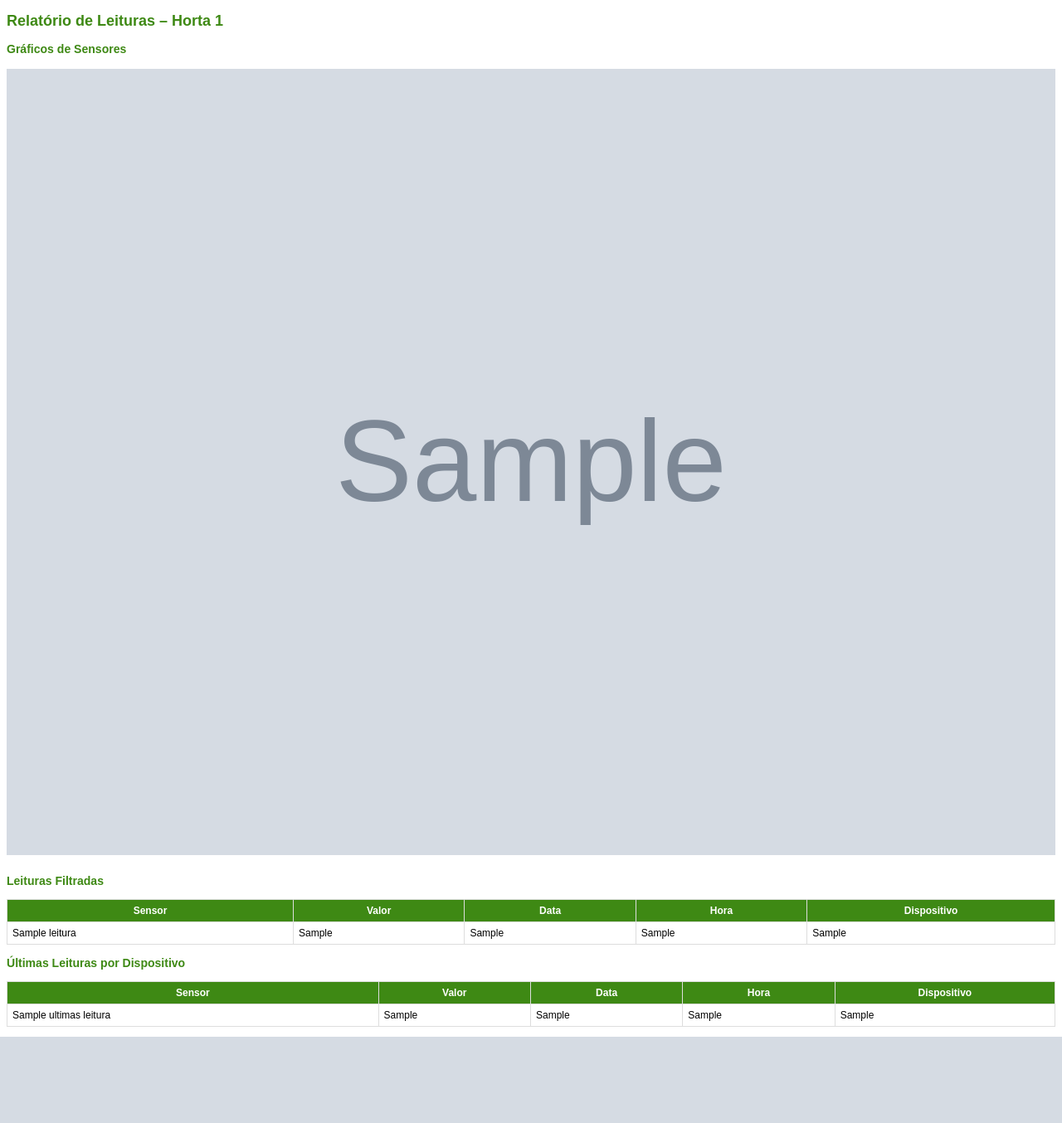
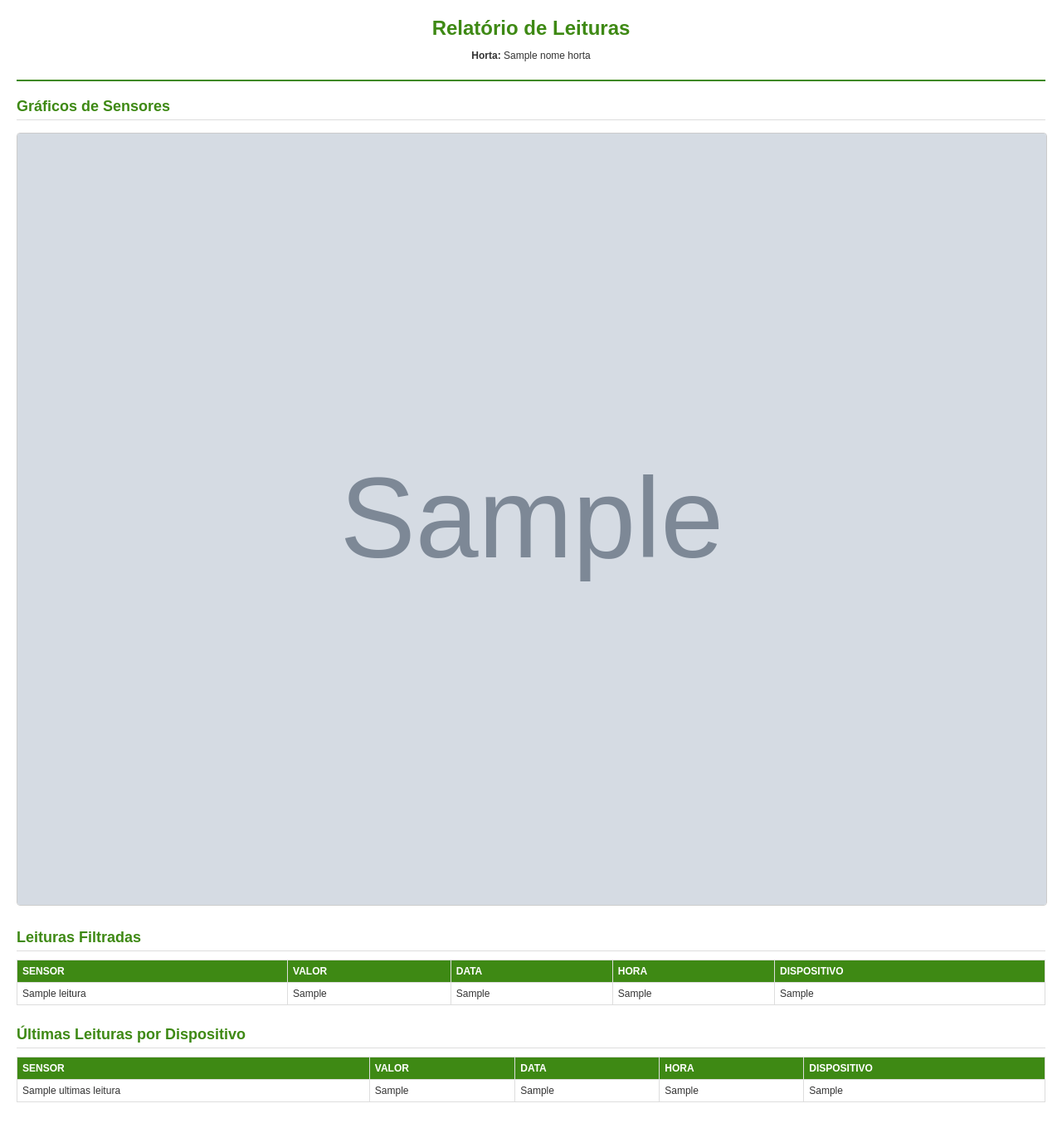
Before and after one commit to Luc1ans/Hortomatica---Sensoriamento-de-hortas, a PHP site: template View/pdf/template_pdf.php in a window 1280 px wide. Shown: the whole page at 83% size. Before the commit the page ends 1250 px from the top, so only its background shows below. Run offline with PHP 8.4, Linux system fonts and the light colour scheme; the template is opened without the code that fills it: most values are stand-ins (such as "Sample title", 1, 10 or a date in 2020); grey boxes marked "Sample" are stand-in pictures.

Commit message:
Download pdf

```diff
--- a/View/AnaliseDados.php
+++ b/View/AnaliseDados.php
@@ -175,8 +175,8 @@
                             <p class="card-text flex-grow-1">
                                 Faça o download de um relatório completo das leituras atuais para a horta selecionada.
                             </p>
-                            <form id="pdfForm" method="POST" action="<?= BASE_PATH ?>/Assets/gerar_pdf.php"
-                                target="_blank">
+                            <form method="POST" action="index.php?page=analise&acao=pdf" target="_blank">
+                                <input type="hidden" name="idHorta" value="<?= $idHorta ?>">
                                 <input type="hidden" name="idHorta"
                                     value="<?= htmlspecialchars($idHorta, ENT_QUOTES) ?>">
                                 <input type="hidden" name="idCanteiro"
--- a/View/pdf/template_pdf.php
+++ b/View/pdf/template_pdf.php
@@ -1,39 +1,119 @@
 <!DOCTYPE html>
 <html lang="pt-br">
+
 <head>
   <meta charset="UTF-8">
-    <title>Relatório de Leituras – Horta <?= htmlspecialchars($idHorta, ENT_QUOTES) ?></title>
+  <title>Relatório – Horta <?= htmlspecialchars(isset($nome_horta) ? $nome_horta : '–', ENT_QUOTES) ?></title>
   <style>
-        body { font-family: sans-serif; font-size: 12px; }
-        h2, h3 { color: #3e8914; }
-        table { width: 100%; border-collapse: collapse; margin: 1em 0; }
-        th, td { border: 1px solid #ddd; padding: 6px; }
-        th { background: #3e8914; color: #fff; }
-        .grafico { margin-bottom: 20px; page-break-inside: avoid; }
-        .grafico img { width: 100%; }
+    body {
+      font-family: 'Arial', sans-serif;
+      color: #333;
+      margin: 20px;
+      font-size: 12px;
+    }
+
+    .header {
+      text-align: center;
+      margin-bottom: 20px;
+      border-bottom: 2px solid #3e8914;
+      padding-bottom: 10px;
+    }
+
+    .header h1 {
+      margin: 0;
+      font-size: 24px;
+      color: #3e8914;
+    }
+
+    .logo {
+      height: 40px;
+      margin-bottom: 10px;
+    }
+
+    .section {
+      margin-bottom: 25px;
+    }
+
+    h2 {
+      font-size: 18px;
+      color: #3e8914;
+      margin-bottom: 10px;
+      border-bottom: 1px solid #ddd;
+      padding-bottom: 5px;
+    }
+
+    h3 {
+      font-size: 14px;
+      color: #2d6b12;
+      margin: 8px 0;
+    }
+
+    table {
+      width: 100%;
+      border-collapse: collapse;
+      margin-top: 10px;
+    }
+
+    th,
+    td {
+      border: 1px solid #ddd;
+      padding: 6px;
+      text-align: left;
+    }
+
+    th {
+      background-color: #3e8914;
+      color: #fff;
+      text-transform: uppercase;
+      font-size: 12px;
+    }
+
+    tr:nth-child(even) {
+      background-color: #f9f9f9;
+    }
+
+    .grafico img {
+      width: 100%;
+      border: 1px solid #ccc;
+      border-radius: 4px;
+      margin-top: 5px;
+    }
   </style>
 </head>
+
 <body>
-    <h2>Relatório de Leituras – Horta <?= htmlspecialchars($idHorta, ENT_QUOTES) ?></h2>
+  <!-- Cabeçalho simples, sem position:fixed -->
+  <div class="header">
+    <!-- Logo opcional -->
+
+    <h1>Relatório de Leituras</h1>
+    <p><strong>Horta:</strong> <?= htmlspecialchars($nome_horta ?? '–', ENT_QUOTES) ?></p>
+  </div>
 
   <?php if (!empty($chartImages)): ?>
-        <h3>Gráficos de Sensores</h3>
+    <div class="section">
+      <h2>Gráficos de Sensores</h2>
       <?php foreach ($chartImages as $sensorKey => $imgUri):
-            // transformar "img_Sensor_Temp" em "Sensor Temp"
-            $sensorName = str_replace('_', ' ', substr($sensorKey, 4));
+        $sensorName = ucfirst(str_replace('_', ' ', substr($sensorKey, 4)));
         ?>
         <div class="grafico">
-                <h4><?= htmlspecialchars($sensorName, ENT_QUOTES) ?></h4>
+          <h3><?= htmlspecialchars($sensorName, ENT_QUOTES) ?></h3>
           <img src="<?= $imgUri ?>" alt="Gráfico <?= htmlspecialchars($sensorName) ?>">
         </div>
-        <?php endforeach ?>
+      <?php endforeach; ?>
+    </div>
   <?php endif; ?>
 
-    <h3>Leituras Filtradas</h3>
+  <div class="section">
+    <h2>Leituras Filtradas</h2>
     <table>
       <thead>
         <tr>
-          <th>Sensor</th><th>Valor</th><th>Data</th><th>Hora</th><th>Dispositivo</th>
+          <th>Sensor</th>
+          <th>Valor</th>
+          <th>Data</th>
+          <th>Hora</th>
+          <th>Dispositivo</th>
         </tr>
       </thead>
       <tbody>
@@ -48,13 +128,19 @@
         <?php endforeach; ?>
       </tbody>
     </table>
+  </div>
 
   <?php if (!empty($ultimasLeituras)): ?>
-        <h3>Últimas Leituras por Dispositivo</h3>
+    <div class="section">
+      <h2>Últimas Leituras por Dispositivo</h2>
       <table>
         <thead>
           <tr>
-              <th>Sensor</th><th>Valor</th><th>Data</th><th>Hora</th><th>Dispositivo</th>
+            <th>Sensor</th>
+            <th>Valor</th>
+            <th>Data</th>
+            <th>Hora</th>
+            <th>Dispositivo</th>
           </tr>
         </thead>
         <tbody>
@@ -69,6 +155,8 @@
           <?php endforeach; ?>
         </tbody>
       </table>
+    </div>
   <?php endif; ?>
 </body>
+
 </html>
```
Also changed, not shown: Controller/HortaController.php (+13 -8 lines), Controller/LeituraController.php (+75 -8 lines), Model/Horta.php (+8 -0 lines). Lines whose indentation alone changed are shown as unchanged.
